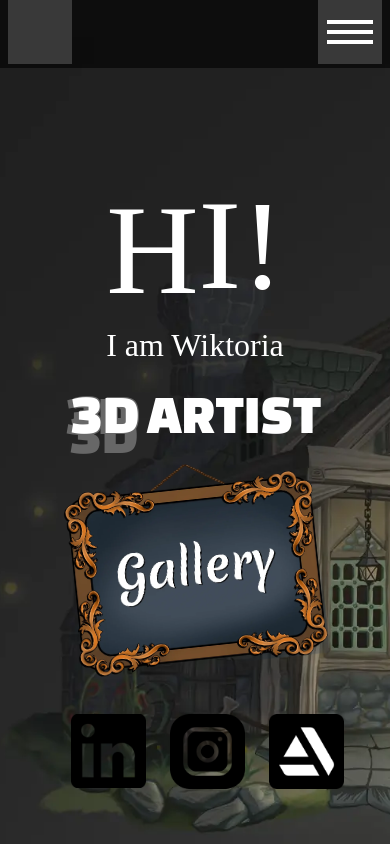
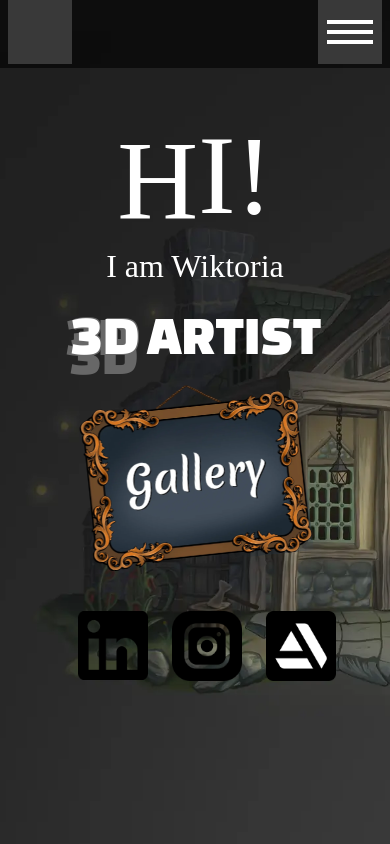
Before and after one commit to s-jez/Portfolio-3DArist, a React (Create React App) app: page / in a window 390 px wide. Shown: the top 844 px of the page. Built offline with nearby package versions, Linux system fonts and the light colour scheme; a web font is replaced by a local one.

Commit message:
add responsive changes.

```diff
--- a/src/App.css
+++ b/src/App.css
@@ -1,24 +1,5 @@
 .App {
-  height: 100vh;
-  background-image: url("../src/assets/bg.webp");
-  background-size: cover;
-  background-repeat: no-repeat;
-  background-position: center;
-}
-@media (max-height: 900px) {
-  .App {
-    height: 120vh;
-  }
-}
-@media (max-height: 600px) {
-  .App {
-    height: 150vh;
-  }
-}
-@media (max-height: 400px) {
-  .App {
-    height: 250vh;
-  }
+  height: 100%;
 }
 .container {
   max-width: 1920px;
--- a/src/components/Main/MainSection.module.css
+++ b/src/components/Main/MainSection.module.css
@@ -2,7 +2,11 @@
   display: flex;
   flex-direction: column;
   justify-content: center;
-  height: 100%;
+  height: 100vh;
+  background-image: url("../../../src/assets/bg.webp");
+  background-size: cover;
+  background-repeat: no-repeat;
+  background-position: center;
 }
 .main__image {
   margin-right: auto;
@@ -73,9 +77,9 @@ h1 {
   padding: 0 3rem;
   font-weight: 400;
 }
-@media (min-width: 1920px) {
+@media (min-width: 2560px) {
   .main__socials {
-    height: 35%;
+    height: 80%;
   }
 }
 @media (max-width: 1400px) {
@@ -147,9 +151,20 @@ h1 {
     font-size: 8rem;
   }
 }
+@media (max-height: 1000px) {
+  .main__hello {
+    font-size: 7rem;
+  }
+  .main {
+    padding: 30.5rem 0;
+  }
+}
 @media (max-height: 800px) {
   .main__hello {
     font-size: 6rem;
+  }
+  .main {
+    padding: 27rem 0;
   }
 }
 @media (max-height: 600px) {
@@ -160,11 +175,22 @@ h1 {
     width: 200px;
   }
 }
+@media (max-width: 390px) {
+  .main {
+    padding: 23.5rem 0;
+  }
+  .main__frame img {
+    width: 220px;
+  }
+  .main__socials a > img {
+    width: 70px;
+  }
+}
 @media (max-width: 340px) {
   .main__info {
     padding: 0;
   }
-  .main__socials img {
+  .main__socials a > img {
     width: 60px;
   }
   .main__hello {
--- a/src/components/Navbar/Navbar.tsx
+++ b/src/components/Navbar/Navbar.tsx
@@ -25,7 +25,7 @@ const Navbar = () => {
 
   const openMenu = () => setIsOpen(!isOpen);
   return (
-    <div className={styles.nav} ref={node}>
+    <nav className={styles.nav} ref={node}>
       <ul className={styles["nav-list"]}>
         <li className={styles["nav-title"]}>
           <div className={styles["nav-logo"]}>
@@ -85,7 +85,7 @@ const Navbar = () => {
           </div>
         )}
       </ul>
-    </div>
+    </nav>
   );
 };
 
```
